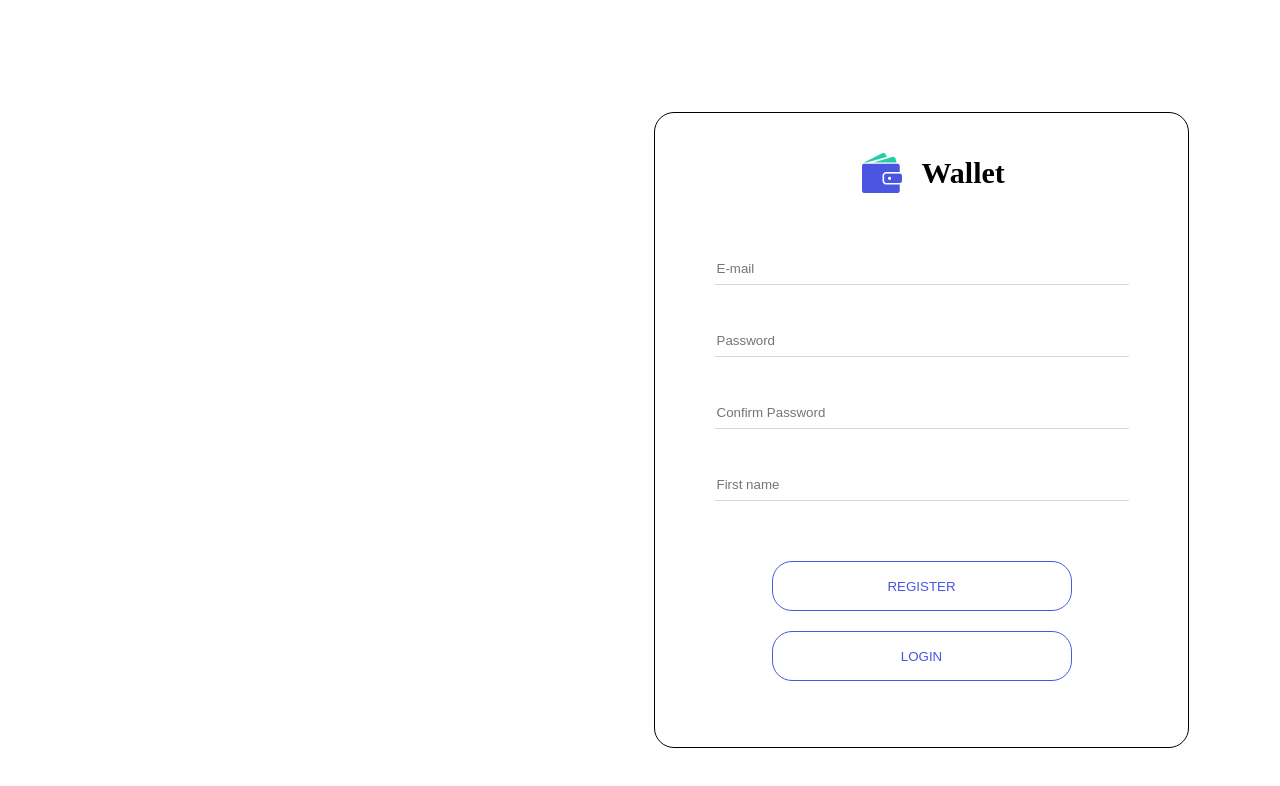
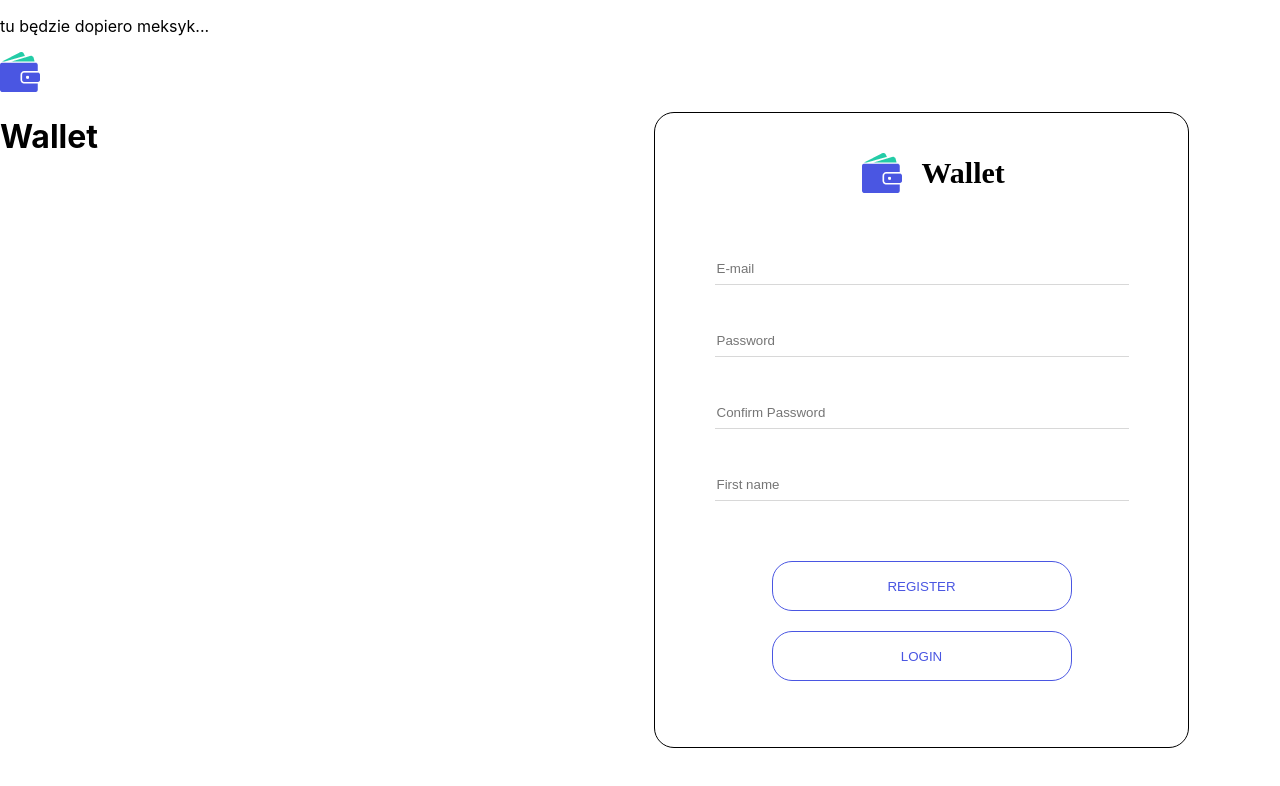
Before and after one commit to KarolKowalewicz/wallet-frontend, a React (Create React App) app: page / in a window 1280 px wide. Shown: the top 786 px of the page. Built offline with nearby package versions, Linux system fonts and the light colour scheme.

Commit message:
uncommented header

```diff
--- a/src/App.js
+++ b/src/App.js
@@ -4,8 +4,8 @@ import { RegisterForm } from "./components/RegisterForm/RegisterForm";
 function App() {
   return (
     <div>
-        {/* <p>tu będzie dopiero meksyk...</p>
-        <Header></Header> */}
+        <p>tu będzie dopiero meksyk...</p>
+        <Header></Header>
         <RegisterForm />
     </div>
   );
```
